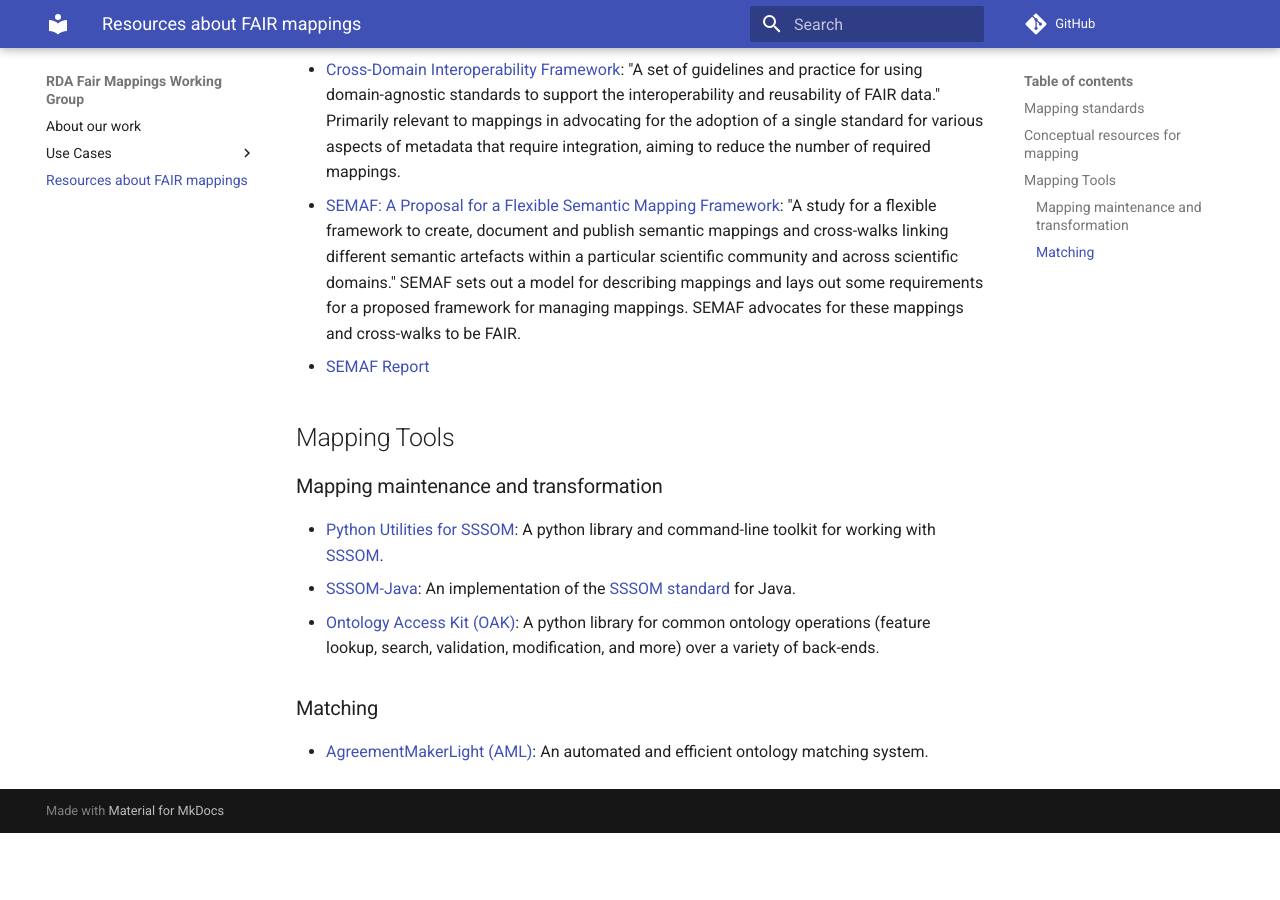
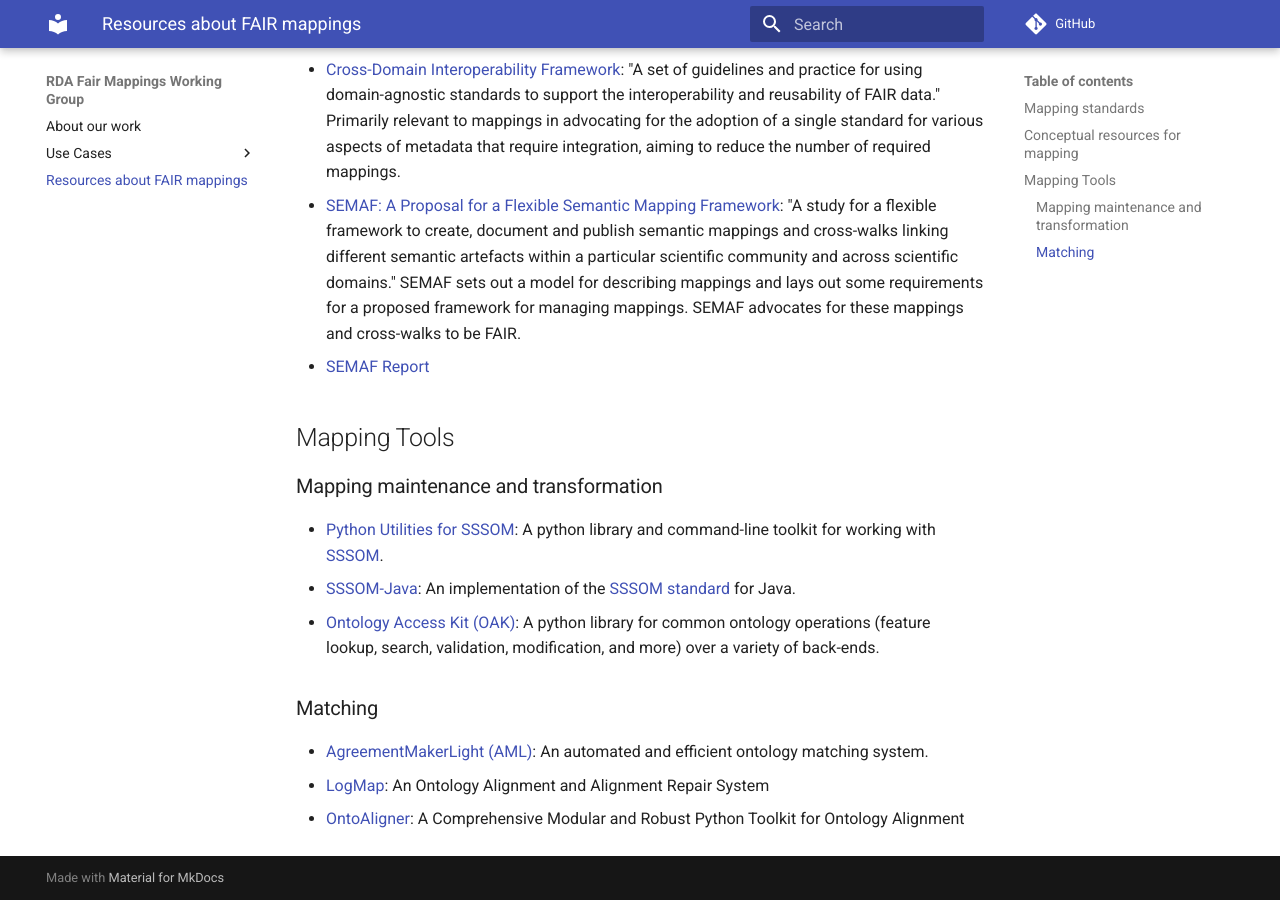
Before and after one commit to mapping-commons/rda-fair-mappings, an MkDocs documentation site: the page built from docs/resources.md, in a window 1280 px wide and 900 px high, scrolled down 815 px. Built offline with MkDocs 1.6.1 and Material for MkDocs 9.7.7, drawn with Linux system fonts in a browser that asks for light colours; comment, search, counter and statistics services are not loaded; before the commit the page ends 1648 px from its top, so only the background shows below that.

Commit message:
Update resources.md
Including LogMap and OntoAligner

```diff
--- a/docs/resources.md
+++ b/docs/resources.md
@@ -26,3 +26,5 @@ The FAIR Mappings Working Group will, where possible, build on existing technolo
 ### Matching
 
 - [AgreementMakerLight (AML)](https://github.com/AgreementMakerLight/AML-Project): An automated and efficient ontology matching system.
+- [LogMap](https://github.com/ernestojimenezruiz/logmap-matcher): An Ontology Alignment and Alignment Repair System
+- [OntoAligner](https://github.com/sciknoworg/OntoAligner): A Comprehensive Modular and Robust Python Toolkit for Ontology Alignment
```
